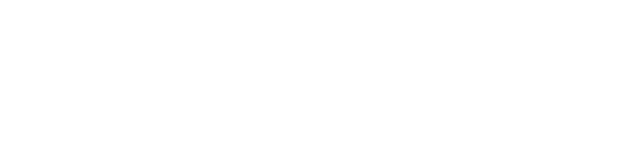
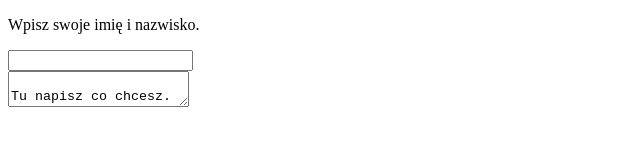
Before and after one commit to olidiaks/Forum-czego-kolwiek, a website: page index.html in a window 1280 px wide. Shown: the whole page, without its empty margins (0-640 px from the left). Drawn offline with Linux system fonts and the light colour scheme.

Commit message:
Przygotowanie struktóry wpisów.

```diff
--- a/index.html
+++ b/index.html
@@ -8,6 +8,23 @@
 		<title>Document</title>
 	</head>
 	<body>
+		<section id="wpiszSie">
+			<div id="divNazwaUrztkownika">
+				<p>Wpisz swoje imię i nazwisko.</p>
+				<input
+					type="text"
+					name="inputNazwaUżytkownika"
+					id="inputNazwaUżytkownika"
+				/>
+			</div>
+
+			<div id="tuWpis">
+				<textarea id="textareaWpis" name="textareaWpis">
+                    Tu napisz co chcesz.
+                </textarea>
+			</div>
+		</section>
+
 		<script src="main.js"></script>
 	</body>
 </html>
--- a/main.js
+++ b/main.js
@@ -0,0 +1,2 @@
+const nazwaUżytkownika = document.getElementByIds('inputNazwaUżytkownika');
+const trescWpisu = document.getElementByIds('textareaWpis');
```
